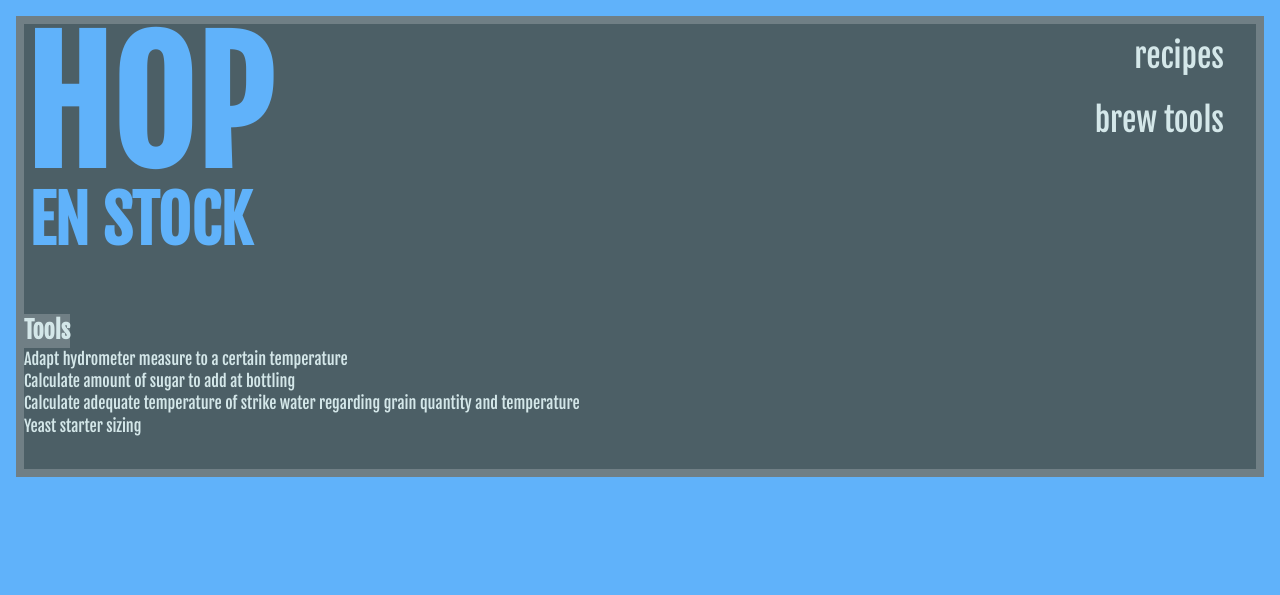
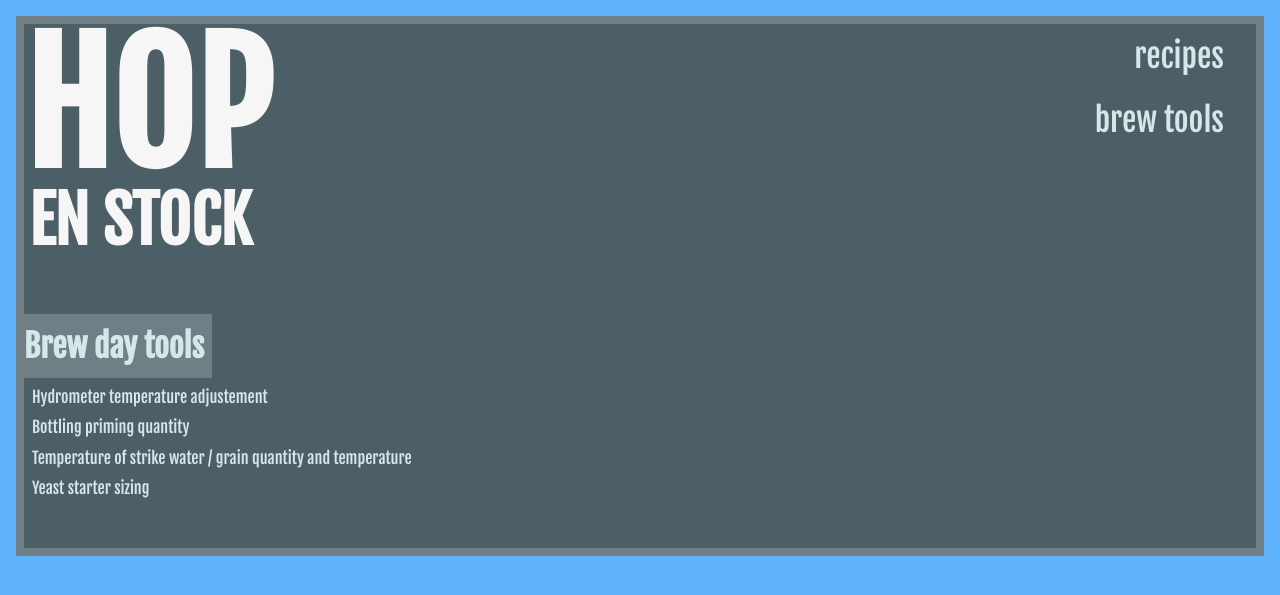
Before and after one commit to ipingu/hopenstock, a Jekyll site: the page built from brewing-resources.md, in a window 1280 px wide. Shown: the top 595 px of the page. Built offline with Jekyll 4.4.1, drawn with Linux system fonts in a browser that asks for light colours; some web fonts are replaced.

Commit message:
CSS adjustement on brew tools page

```diff
--- a/brewing-resources.md
+++ b/brewing-resources.md
@@ -5,11 +5,13 @@ title: brew tools
 
 <section>
 	<article>
-		<h2 class="title">Tools</h2>
-		<ul class="vertical">
-			<li><a href="https://www.brewersfriend.com/hydrometer-temp/">Adapt hydrometer measure to a certain temperature</a></li>
-			<li><a href="https://www.brewersfriend.com/beer-priming-calculator/">Calculate amount of sugar to add at bottling</a></li>
-			<li><a href="https://www.brewersfriend.com/mash/">Calculate adequate temperature of strike water regarding grain quantity and temperature</a></li>
+		<div class="title">
+			<h1>Brew day tools</h1>
+		</div>
+		<ul class="vertical indent">
+			<li><a href="https://www.brewersfriend.com/hydrometer-temp/">Hydrometer temperature adjustement</a></li>
+			<li><a href="https://www.brewersfriend.com/beer-priming-calculator/">Bottling priming quantity</a></li>
+			<li><a href="https://www.brewersfriend.com/mash/">Temperature of strike water / grain quantity and temperature</a></li>
 			<li><a href="https://www.brewersfriend.com/yeast-pitch-rate-and-starter-calculator/#cells_per_gram">Yeast starter sizing</a></li>
 		</ul>
 	</article>
--- a/css/main.css
+++ b/css/main.css
@@ -106,10 +106,6 @@ li {
     transition: all 0.2s;
 }
 
-p {
-  margin: 0.5em;
-}
-
 /* ==========================================================================
    Browser Upgrade Prompt
    ========================================================================== */
@@ -160,6 +156,10 @@ div.logo span.second-line {
   margin-top: 2em;
 }
 
+.indent {
+  margin: 0.5em;
+}
+
 a, a:visited, a:hover, a:active {
   color: #d4e7e9;
   text-decoration: none;
@@ -187,7 +187,7 @@ nav.pagination a {
 
 /* Logo magic */
 div.logo span {
-    color: rgb(96, 178, 250);
+    color: rgb(246, 246, 246);
     display: block;
 }
 
@@ -239,7 +239,6 @@ div.wrapper .metrics {
     flex: 2;
 }
 
-
 /* article / recipe */
 
 article {
@@ -250,7 +249,7 @@ article .wrapper {
     flex-direction: column;
 }
 
-article h1 {
+article h1,h2,h3 {
     display: inline;
     line-height: 2em;
 }
@@ -258,6 +257,7 @@ article h1 {
 article .title {
     background-color: rgba(255, 255, 255, 0.2);
     display: inline-block;
+    padding-right: 0.5em;
 }
 
 article.recipe .title {
@@ -265,6 +265,10 @@ article.recipe .title {
   text-align: center;
 }
 
+/* Vertical list */
+ul.vertical li {
+  padding-bottom: 0.5em;
+}
 
 /* for tables */
 table {
```
Also changed, not shown: index.md (+3 -2 lines).
